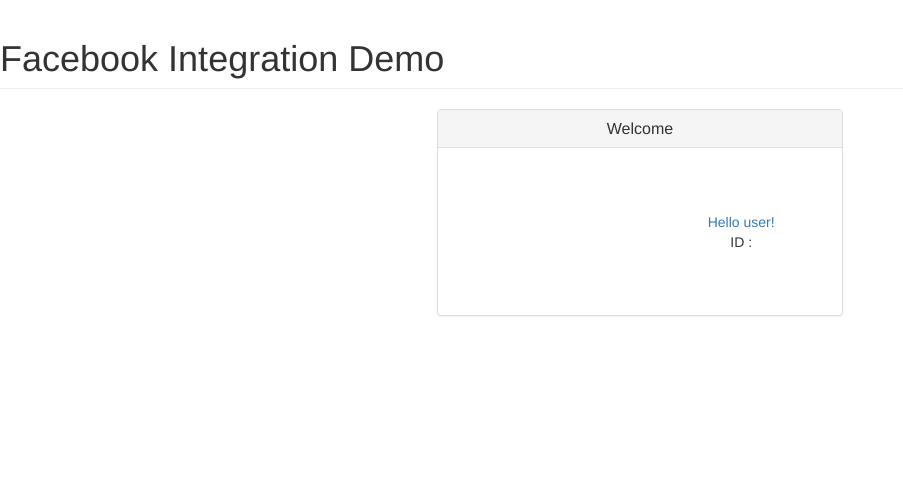
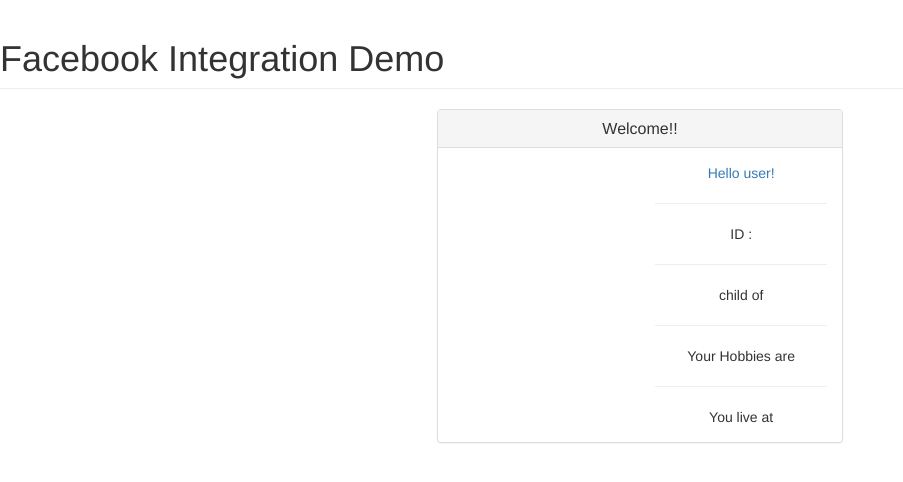
Before and after one commit to FatemaSaifee/fbregisteration_with_django, a Django app: page / in a window 1280 px wide. Shown: the part 51-533 px from the top of the page, without its empty margins (0-903 px from the left). Run offline with Django 3.2, Linux system fonts and the light colour scheme; a user stored in the database is signed in; some libraries are stand-ins or nearby versions.

Commit message:
changes in home template -other details added

```diff
--- a/templates/signup/home.html
+++ b/templates/signup/home.html
@@ -30,16 +30,22 @@
     <div class="col-md-4">
         <div class="panel panel-default text-center">
             <div class="panel-heading">
-                <h3 class="panel-title">Welcome</h3>
+                <h3 class="panel-title">Welcome!!</h3>
             </div>
             <div class="panel-body">
                 <div class="row">
                   <div class="col-md-6">
                      <center><img src="{{user.profile.picture}}"></center>
                   </div>
-              <div style="padding:12%" class="col-md-6">
-                 <a>Hello {{ user.get_full_name|default:user.username }}!</a><br>
-                 ID : {{user.profile.facebook_uid}}
+                  <div  class="col-md-6">
+                     <a>Hello {{ user.get_full_name|default:user.username }}!</a><hr>
+                     ID : {{user.profile.facebook_uid}} <hr>
+                     child of {{user.profile.father_name}}<hr>
+                     Your Hobbies are {{user.profile.hobbies}}<hr>
+                     You live at {{user.profile.address}}
+                  </div>
+                </div>
+            </div>
         </div>
     </div>
          <!-- if user is not logged in, allow him to log in -->
@@ -53,12 +59,11 @@
                   <a class="btn btn-primary" href="https://www.facebook.com/dialog/oauth?
                 client_id={{facebook_app_id}}
                 &amp;redirect_uri=http://localhost:8000/{% url 'profiles:facebook' %}">Connect with Facebook</a>
+            </div>
+        </div>
+    </div>
    {% endif %}
 
-      </div>
-
-    </div>
-  </div>
   <div class="col-md-4">
   </div>
 </div>
```
Also changed, not shown: db.sqlite3, 2 other files. Lines whose indentation alone changed are shown as unchanged.
